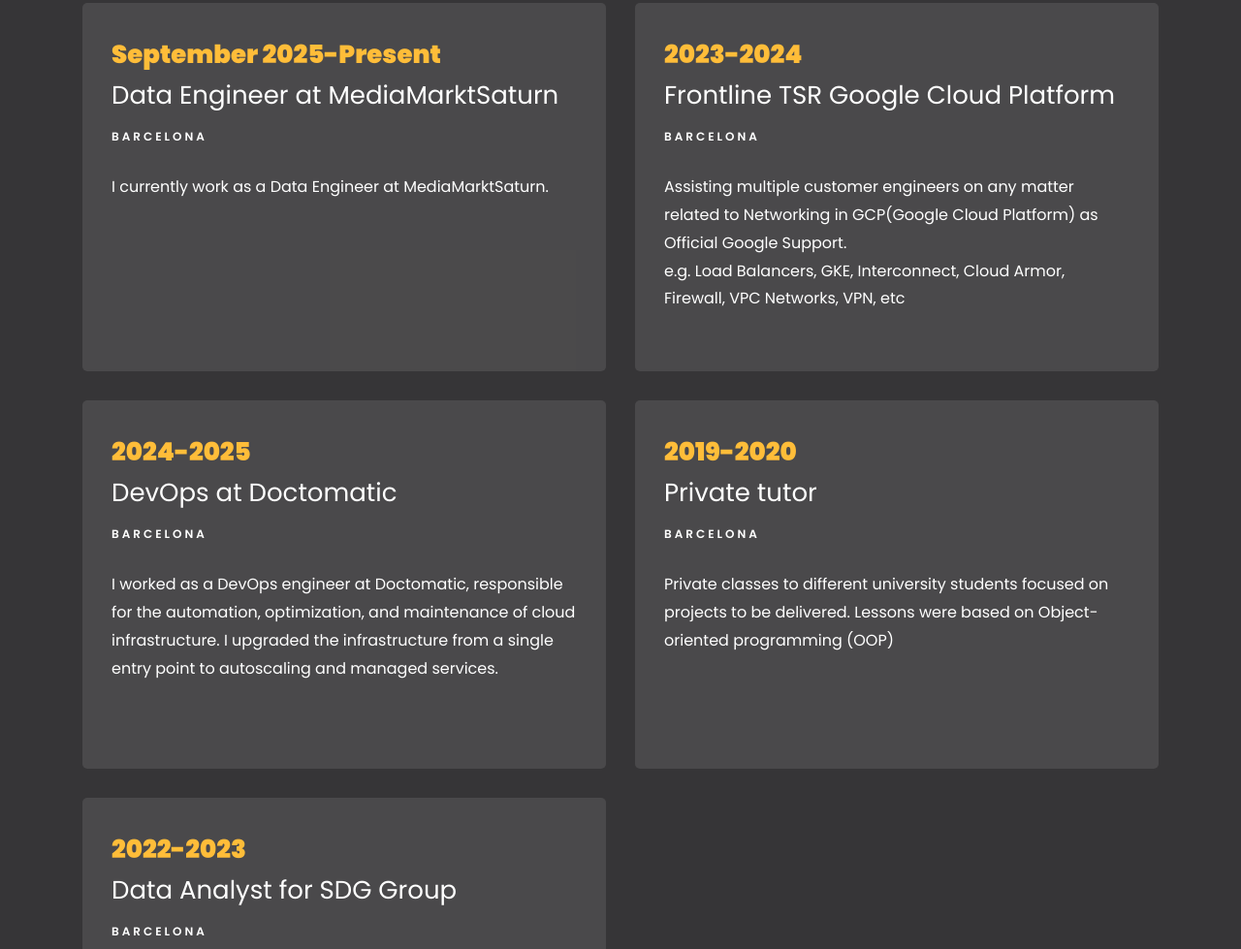
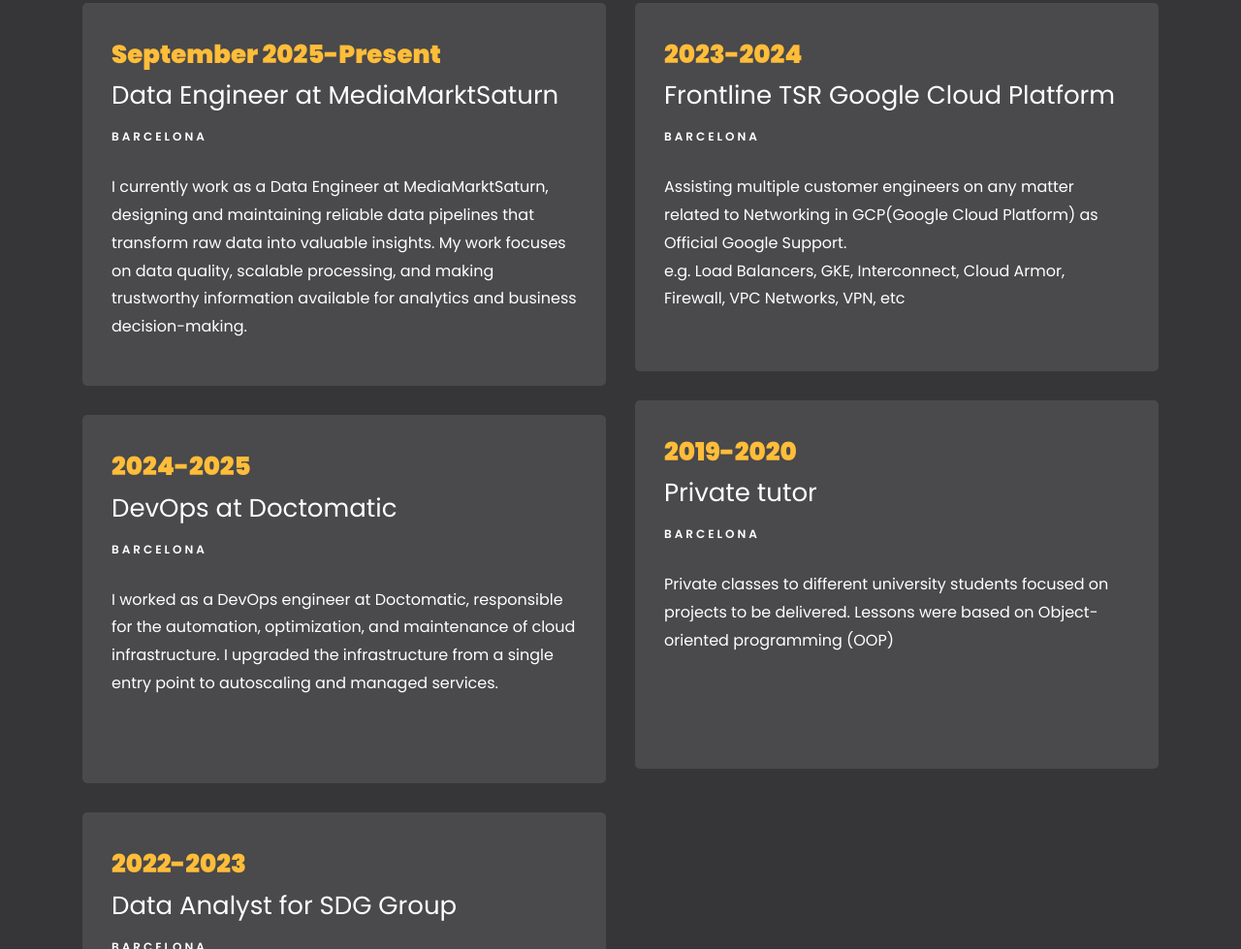
Before and after one commit to aleixpieres/aleixpieres.github.io, a website: page index.html in a window 1280 px wide. Shown: the part 1797-2776 px from the top of the page at 97% size. Drawn offline with Linux system fonts and the light colour scheme; files whose address does not match are found by name.

Commit message:
Expand MediaMarktSaturn role description

```diff
--- a/index.html
+++ b/index.html
@@ -129,7 +129,7 @@
 						<span class="date">September 2025-Present</span>
 						<h2>Data Engineer at MediaMarktSaturn</h2>
 						<span class="position">Barcelona</span>
-						<p class="mt-4">I currently work as a Data Engineer at MediaMarktSaturn.</p>
+						<p class="mt-4">I currently work as a Data Engineer at MediaMarktSaturn, designing and maintaining reliable data pipelines that transform raw data into valuable insights. My work focuses on data quality, scalable processing, and making trustworthy information available for analytics and business decision-making.</p>
 					</div>
 					<div class="resume-wrap ftco-animate">
 						<span class="date">2024-2025</span>
```
